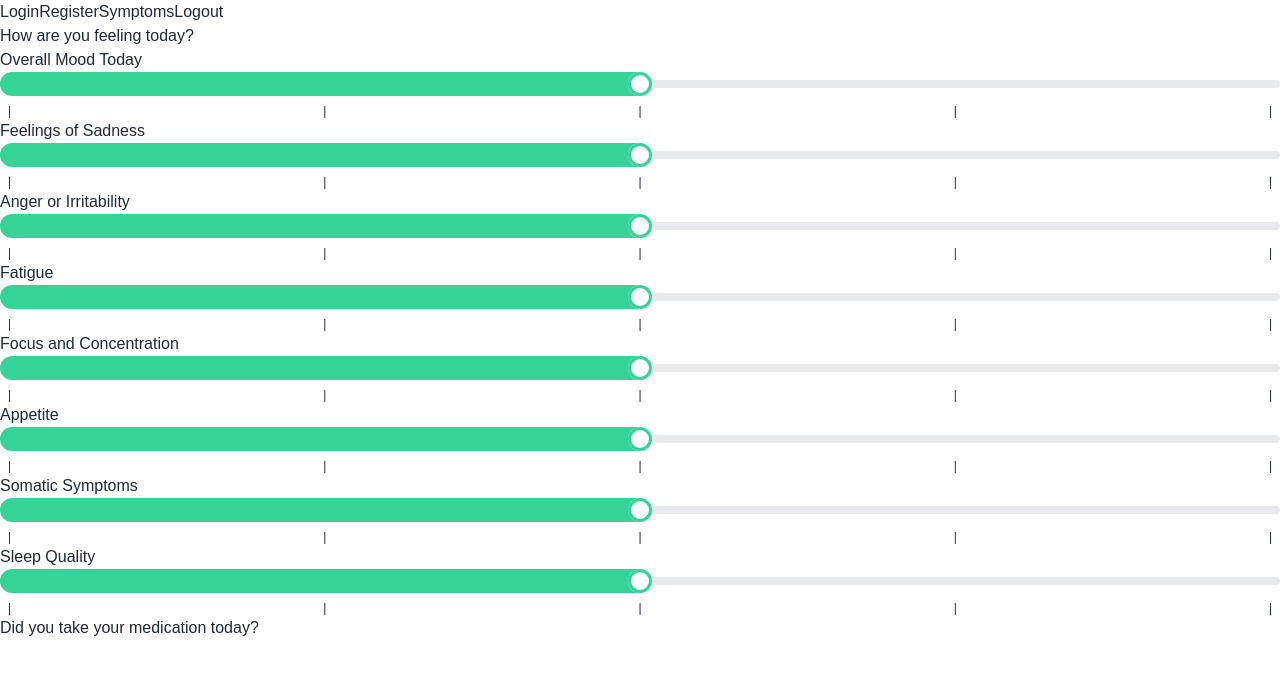
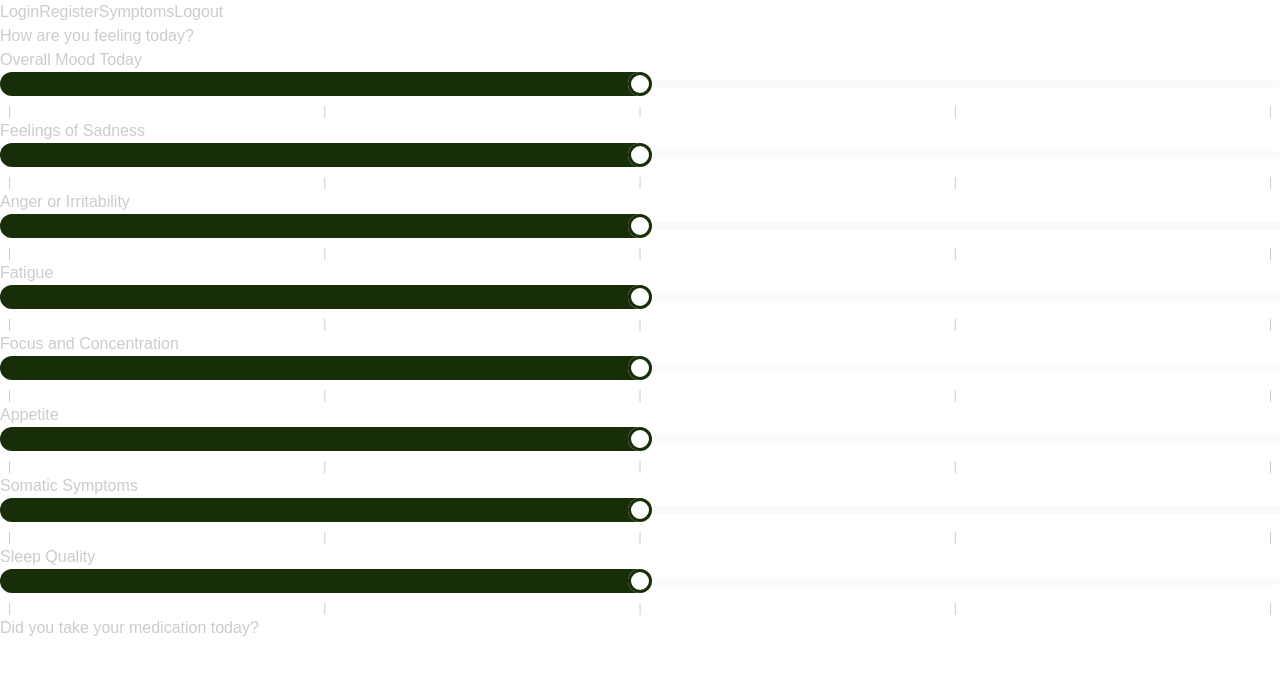
Before and after one commit to lezleyfaye/next-js-mindshift, a Next.js app: page /symptoms in a window 1280 px wide. Shown: the top 674 px of the page. Built offline with nearby package versions, Linux system fonts and the light colour scheme; a web font is replaced by a local one.

Commit message:
Added styling

```diff
--- a/app/global.scss
+++ b/app/global.scss
@@ -6,4 +6,5 @@
 *::before,
 *::after {
   box-sizing: border-box;
+  // color: #182e08;
 }
--- a/app/layout.module.scss
+++ b/app/layout.module.scss
@@ -1,7 +1,19 @@
-
+.bg-background {
+  background-image: url('/background.svg');
+  background-size: cover;
+  background-repeat: no-repeat;
+  background-position: center center;
+  height: 100vh;
+  width: 100vw;
+}
 
 .footer {
   // background-color: #182e08;
   color: #ffffff;
   text-align: right;
+  padding: 1rem;
+  position: fixed;
+  left: 0;
+  bottom: 0;
+  width: 100%;
 }
--- a/app/symptoms/Symptoms.tsx
+++ b/app/symptoms/Symptoms.tsx
@@ -1,6 +1,6 @@
 'use client';
-
 import { useState } from 'react';
+import styles from './symptoms.module.scss';
 
 function RangeSlider() {
   const [value, setValue] = useState<number>(50);
@@ -16,7 +16,7 @@ function RangeSlider() {
         min="0"
         max="100"
         value={value}
-        className="range range-success"
+        className="range range-primary"
         step="25"
         onChange={handleSliderChange}
       />
--- a/tailwind.config.js
+++ b/tailwind.config.js
@@ -9,5 +9,15 @@ module.exports = {
   theme: {
     extend: {},
   },
+  daisyui: {
+    themes: [
+      {
+        mytheme: {
+          primary: '#182E08',
+          // secondary: '#ABD8AE',
+        },
+      },
+    ],
+  },
   plugins: [require('daisyui')],
 };
```
